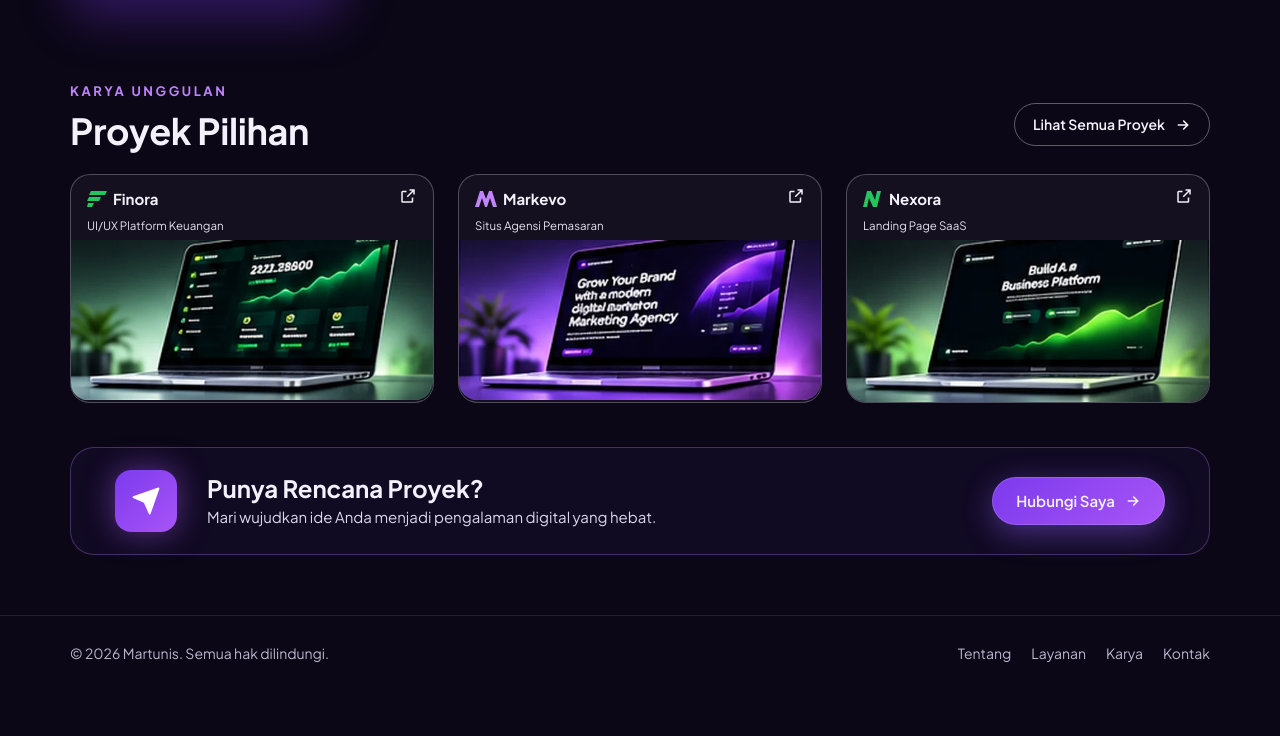
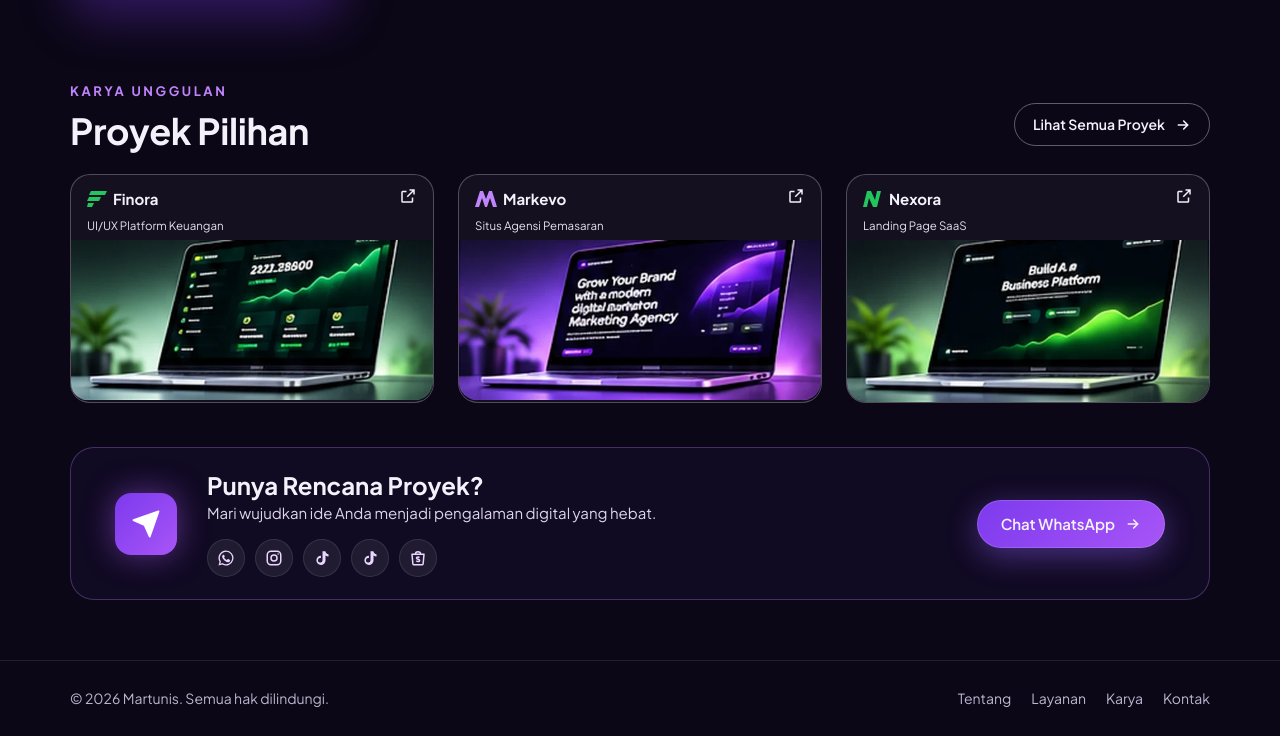
Before and after one commit to pustakadigitalnurulhikmah/martunis, a plain HTML site: page public/index.html in a window 1280 px wide. Shown: the part 1630-2366 px from the top of the page. Before the commit the page ends 2320 px from the top, so only its background shows below. Drawn offline with Linux system fonts and the light colour scheme.

Commit message:
Tambah kontak WhatsApp, Instagram, TikTok, Shopee
Co-Authored-By: Claude Opus 5.5 <noreply@anthropic.com>
Claude-Session: https://claude.ai/code/session_01LsEnRitz4c9gEXFs5XGeuA

```diff
--- a/public/index.html
+++ b/public/index.html
@@ -119,6 +119,10 @@ h2{font-size:clamp(28px,3.2vw,36px);line-height:1.15;font-weight:700;margin:8px
 footer{margin-top:60px;border-top:1px solid var(--line);padding:26px 0;color:var(--muted);font-size:14px}
 footer .wrap{display:flex;justify-content:space-between;gap:16px;flex-wrap:wrap}
 footer nav{display:flex;gap:20px}
+.sosial{display:flex;gap:10px;margin-top:14px;flex-wrap:wrap}
+.sosial a{width:38px;height:38px;border-radius:50%;display:grid;place-items:center;background:rgba(255,255,255,.07);border:1px solid var(--line);color:#e9d5ff;transition:background .2s,transform .2s}
+.sosial a:hover{background:#7c3aed;color:#fff;transform:translateY(-2px)}
+.sosial svg{width:18px;height:18px}
 footer a:hover{color:var(--text)}
 .muncul{opacity:0;transform:translateY(24px);transition:opacity .7s ease,transform .7s ease}
 .muncul.tampak{opacity:1;transform:none}
@@ -165,7 +169,7 @@ footer a:hover{color:var(--text)}
       <a href="#karya">Karya</a>
       <a href="#kontak">Kontak</a>
     </nav>
-    <a href="#kontak" class="btn btn-utama btn-kecil">Ayo Bekerja Sama
+    <a href="https://wa.me/628227389369?text=Assalamu%27alaikum%20Martunis%2C%20saya%20ingin%20bertanya." target="_blank" rel="noopener" class="btn btn-utama btn-kecil">Ayo Bekerja Sama
       <svg class="panah" viewBox="0 0 24 24" fill="none" stroke="currentColor" stroke-width="2.4" stroke-linecap="round"><path d="M5 12h14M13 6l6 6-6 6"/></svg></a>
     <button class="burger" id="burger" aria-label="Menu"><svg width="28" height="28" viewBox="0 0 24 24" fill="none" stroke="currentColor" stroke-width="2" stroke-linecap="round"><path d="M4 7h16M4 12h16M4 17h16"/></svg></button>
   </div>
@@ -300,8 +304,15 @@ footer a:hover{color:var(--text)}
   <section class="wrap" id="kontak">
     <div class="ajak muncul">
       <span class="ik"><svg width="30" height="30" viewBox="0 0 24 24" fill="#fff" stroke="#fff" stroke-width="1.5" stroke-linejoin="round"><path d="M22 2L11 13M22 2l-7 20-4-9-9-4z"/></svg></span>
-      <div class="t"><h3>Punya Rencana Proyek?</h3><p>Mari wujudkan ide Anda menjadi pengalaman digital yang hebat.</p></div>
-      <a href="mailto:halo@martunis.my.id" class="btn btn-utama">Hubungi Saya
+      <div class="t"><h3>Punya Rencana Proyek?</h3><p>Mari wujudkan ide Anda menjadi pengalaman digital yang hebat.</p>
+      <div class="sosial">
+        <a href="https://wa.me/628227389369?text=Assalamu%27alaikum%20Martunis%2C%20saya%20ingin%20bertanya." target="_blank" rel="noopener" aria-label="WhatsApp"><svg viewBox="0 0 24 24" fill="currentColor"><path d="M12 2a10 10 0 0 0-8.6 15.1L2 22l5-1.3A10 10 0 1 0 12 2zm0 18.2a8.2 8.2 0 0 1-4.2-1.2l-.3-.2-3 .8.8-2.9-.2-.3A8.2 8.2 0 1 1 12 20.2zm4.5-6.1c-.2-.1-1.5-.7-1.7-.8s-.4-.1-.6.1-.6.8-.8 1-.3.2-.5.1a6.7 6.7 0 0 1-3.3-2.9c-.3-.4.3-.4.7-1.3.1-.2 0-.3 0-.4l-.8-1.8c-.2-.5-.4-.4-.6-.4h-.5a1 1 0 0 0-.7.3 3 3 0 0 0-.9 2.2 5.2 5.2 0 0 0 1.1 2.7 11.8 11.8 0 0 0 4.5 4c1.7.7 2.3.8 3.2.6.5-.1 1.5-.6 1.7-1.2s.2-1.1.1-1.2-.2-.2-.4-.3z"/></svg></a>
+        <a href="https://www.instagram.com/__martuniss" target="_blank" rel="noopener" aria-label="Instagram"><svg viewBox="0 0 24 24" fill="none" stroke="currentColor" stroke-width="2"><rect x="3" y="3" width="18" height="18" rx="5"/><circle cx="12" cy="12" r="4"/><circle cx="17.5" cy="6.5" r="1" fill="currentColor" stroke="none"/></svg></a>
+        <a href="https://www.tiktok.com/@askia.azzahra12" target="_blank" rel="noopener" aria-label="TikTok 1"><svg viewBox="0 0 24 24" fill="currentColor"><path d="M16.6 3c.4 2.3 1.8 3.8 4.1 4v3a7.3 7.3 0 0 1-4-1.2v6.6A6.1 6.1 0 1 1 10.6 9v3.1a3 3 0 1 0 2.1 2.9V3z"/></svg></a>
+        <a href="https://www.tiktok.com/@nabilanabil5105" target="_blank" rel="noopener" aria-label="TikTok 2"><svg viewBox="0 0 24 24" fill="currentColor"><path d="M16.6 3c.4 2.3 1.8 3.8 4.1 4v3a7.3 7.3 0 0 1-4-1.2v6.6A6.1 6.1 0 1 1 10.6 9v3.1a3 3 0 1 0 2.1 2.9V3z"/></svg></a>
+        <a href="https://id.shp.ee/z3meko8o" target="_blank" rel="noopener" aria-label="Shopee"><svg viewBox="0 0 24 24" fill="none" stroke="currentColor" stroke-width="2" stroke-linejoin="round"><path d="M4 7h16l-1.2 13a1 1 0 0 1-1 .9H6.2a1 1 0 0 1-1-.9z"/><path d="M8.5 7a3.5 3.5 0 0 1 7 0M14 11.5c-.6-.6-1.3-.9-2.1-.9-1.1 0-1.9.6-1.9 1.4 0 2 4.2 1.1 4.2 3.2 0 .9-.9 1.5-2.1 1.5-.9 0-1.8-.4-2.4-1"/></svg></a>
+      </div></div>
+      <a href="https://wa.me/628227389369?text=Assalamu%27alaikum%20Martunis%2C%20saya%20ingin%20bertanya." target="_blank" rel="noopener" class="btn btn-utama">Chat WhatsApp
         <svg class="panah" viewBox="0 0 24 24" fill="none" stroke="currentColor" stroke-width="2.4" stroke-linecap="round"><path d="M5 12h14M13 6l6 6-6 6"/></svg></a>
     </div>
   </section>
```
